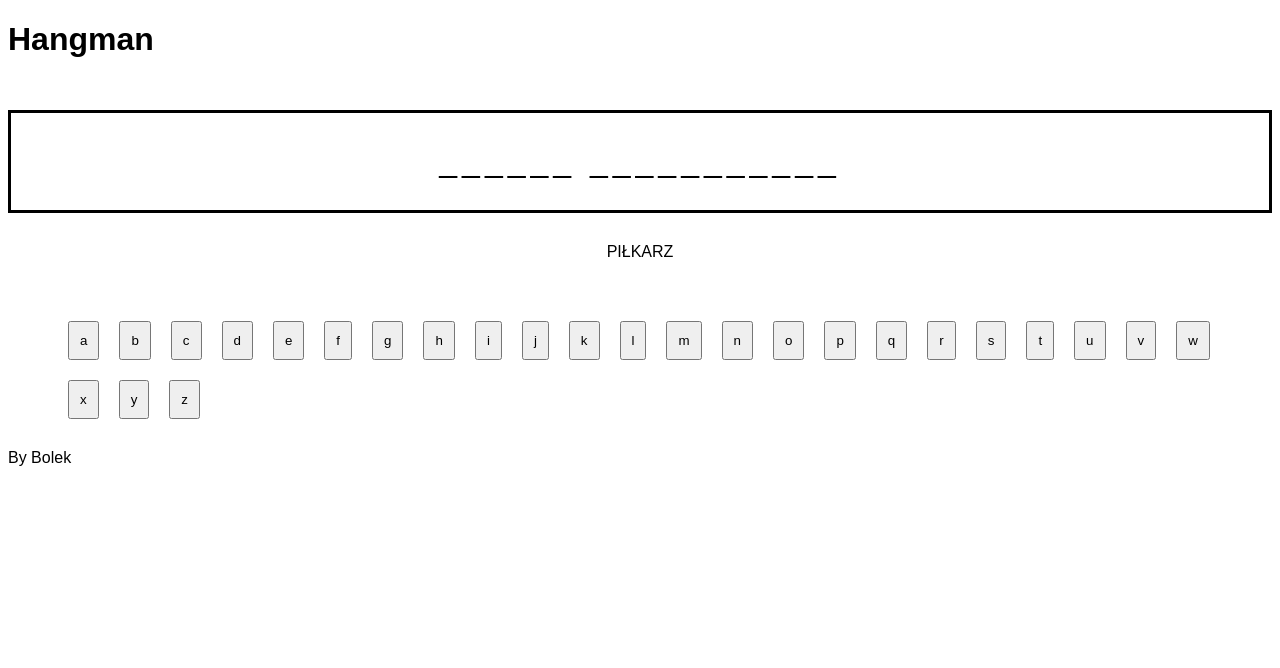
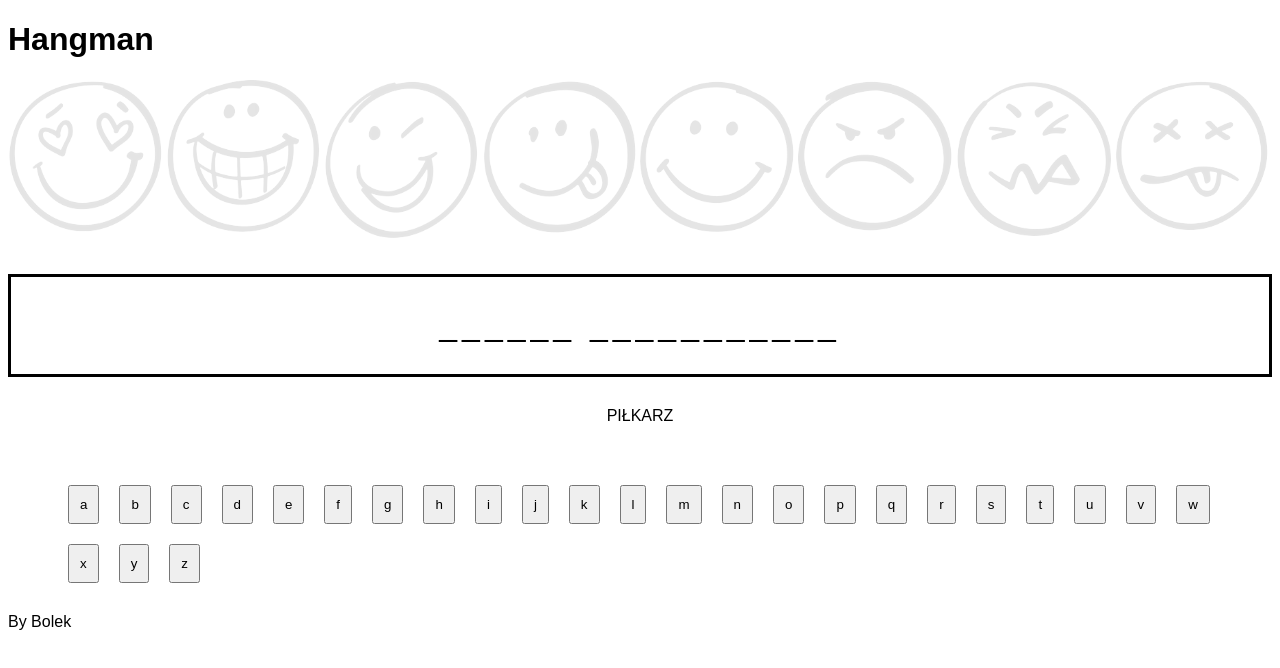
Before and after one commit to BartlomiejKar/Hangman-js, a website with bundled scripts: page index.html in a window 1280 px wide. Built offline with nearby package versions, Linux system fonts and the light colour scheme.

Commit message:
add img to html

```diff
--- a/index.html
+++ b/index.html
@@ -13,7 +13,16 @@
         <h1>Hangman</h1>
     </header>
     <section class="Hangman">
-        <div id="output"></div>
+        <div id="output">
+            <div class="step"><img src="./images/1.png" /></div>
+            <div class="step"><img src="./images/2.png" /></div>
+            <div class="step"><img src="./images/3.png" /></div>
+            <div class="step"><img src="./images/4.png" /></div>
+            <div class="step"><img src="./images/5.png" /></div>
+            <div class="step"><img src="./images/6.png" /></div>
+            <div class="step"><img src="./images/7.png" /></div>
+            <div class="step"><img src="./images/8.png" /></div>
+        </div>
         <div id="word"></div>
         <div id="category"></div>
         <div id="letters"></div>
```
